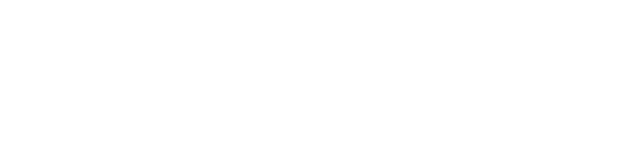
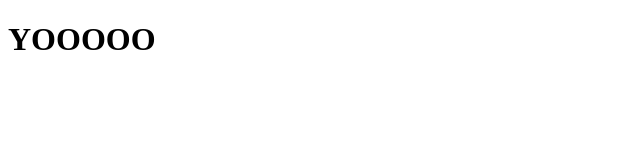
Before and after one commit to NekoCheese/tgd10207, a plain HTML site: page index.html in a window 1280 px wide. Shown: the whole page, without its empty margins (0-640 px from the left). Drawn offline with Linux system fonts and the light colour scheme.

Commit message:
index.html

```diff
--- a/index.html
+++ b/index.html
@@ -8,6 +8,6 @@
 </head>
 
 <body>
-
+    <h1>YOOOOO</h1>
 </body>
 </html>
```
